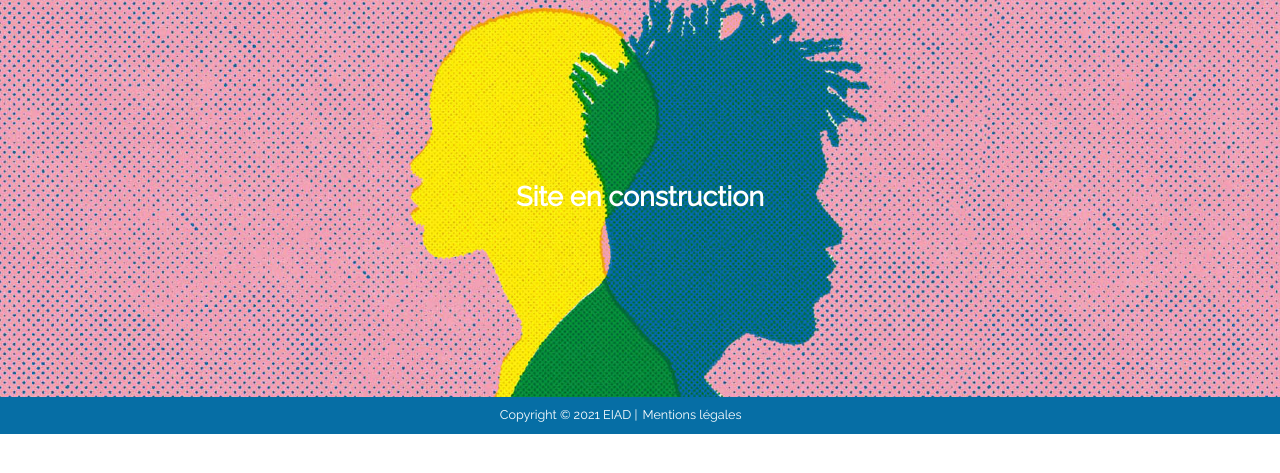
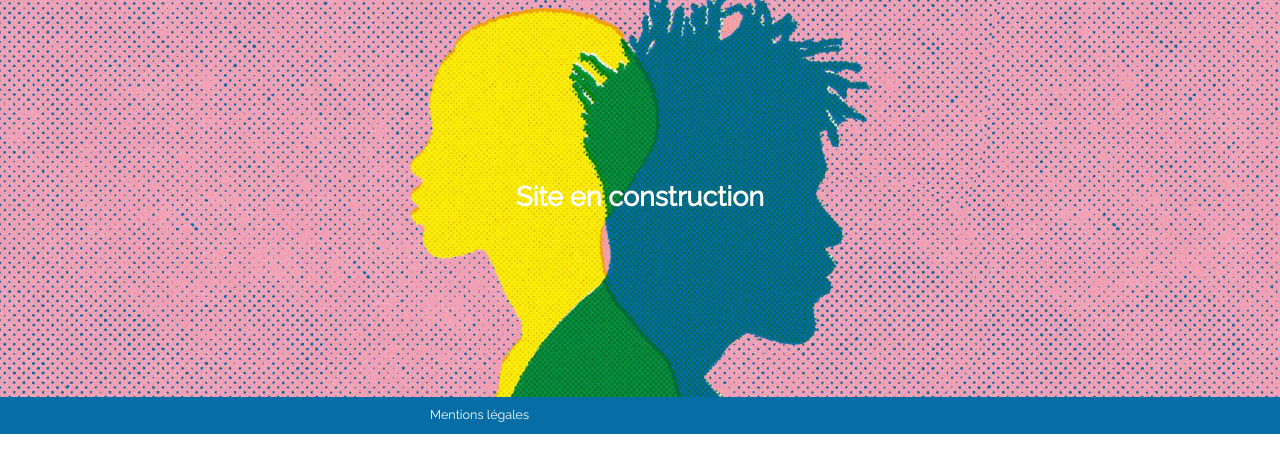
Before and after one commit to DantesPigeard/site_eiad_dakar, a Gatsby site: page / in a window 1280 px wide. Shown: the part 137-610 px from the top of the page. Built offline with nearby package versions, Linux system fonts and the light colour scheme; Gatsby itself is replaced by a stand-in of ours.

Commit message:
update footer

```diff
--- a/src/components/footer.js
+++ b/src/components/footer.js
@@ -30,7 +30,7 @@ export function Footer() {
 
   return (
     <div className="f_bar" style={font_style}>
-      <div className="f_cell_a">Copyright © 2021 EIAD |</div>
+      {/* <div className="f_cell_a">Copyright © 2021 EIAD |</div> */}
       <LinkPage class_name="f_cell_b" where="/legal">
         Mentions légales
       </LinkPage>
--- a/src/css/footer.css
+++ b/src/css/footer.css
@@ -1,15 +1,14 @@
 .f_bar {
   background: #066ea5;
   display: grid;
+  padding: 0.4em;
 
-  /* grid-template-columns: 50%, 25%, 25%; */
-  /* grid-template-columns: 4fr 1fr 1fr; */
-  /* grid-template-columns: repeat(auto-fill, 1fr); */
-  padding: 0.4em;
-  grid-template-columns: repeat(4, 1fr);
-  /* align-items: top; */
   gap: 0.4em;
-  grid-template-areas: ". a b .";
+  /* grid-template-columns: repeat(4, 1fr); */
+  /* grid-template-areas: ". a b ."; */
+
+  grid-template-columns: repeat(3, 1fr);
+  grid-template-areas: ". b .";
 }
 
 .f_cell_a {
```
